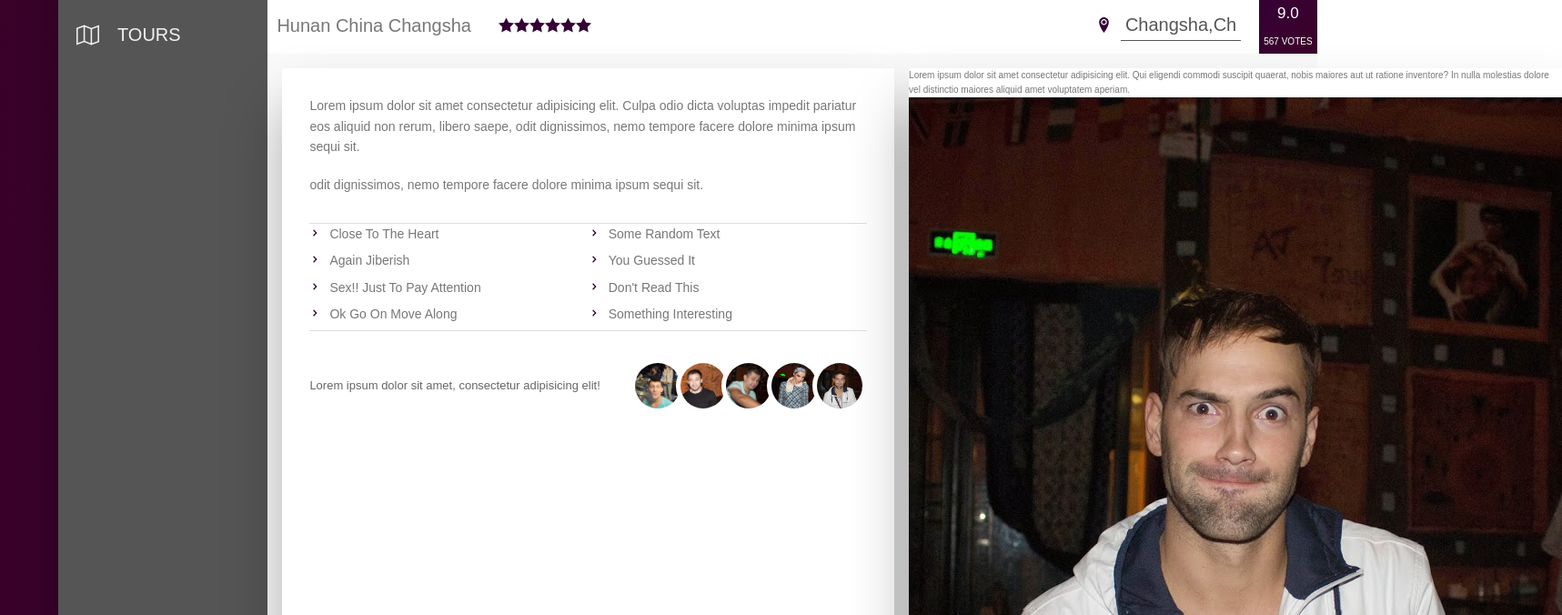
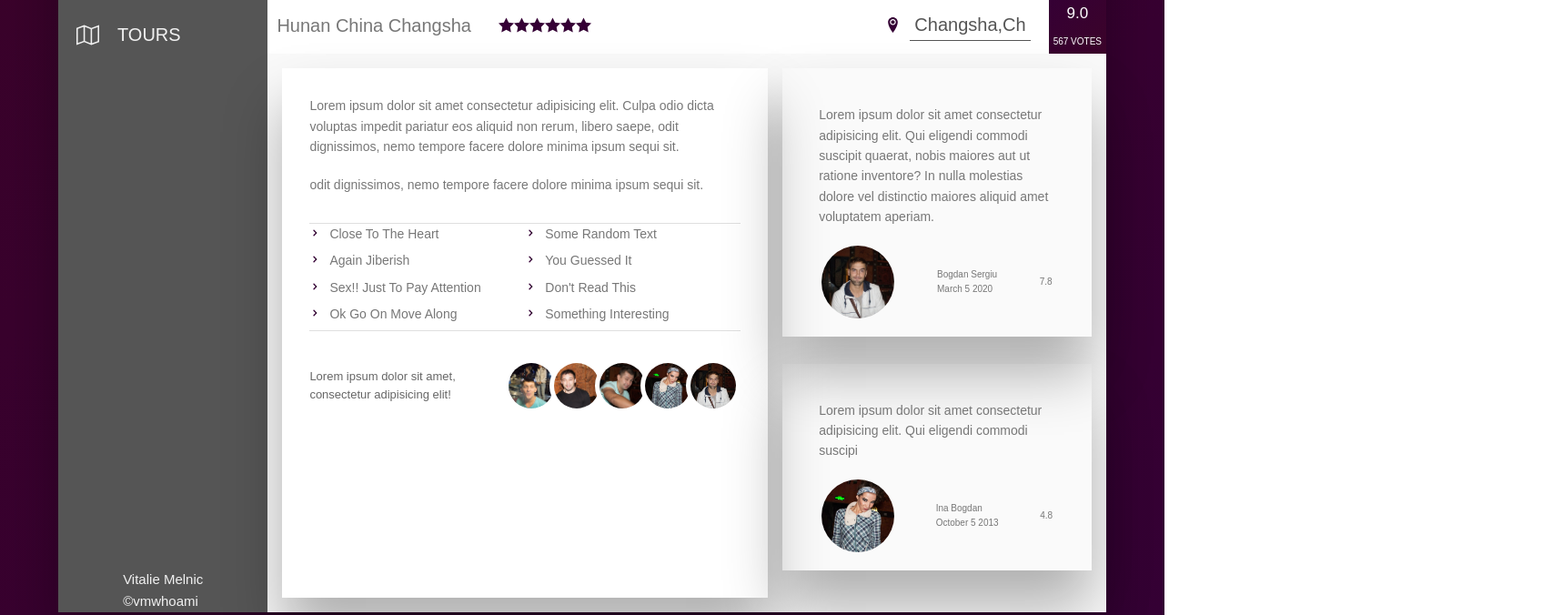
Before and after one commit to vmwhoami/Trillo, a website: page index.html in a window 1280 px wide. Shown: the part 314-990 px from the top of the page at 91% size, 1717 px wide, since content can reach past the window. Drawn offline with Linux system fonts and the light colour scheme; a web font is replaced by a local one.

Commit message:
Add styling to the reviewers pictures and coments

```diff
--- a/index.html
+++ b/index.html
@@ -180,7 +180,7 @@
                                 distinctio maiores aliquid amet voluptatem aperiam.
                             </blockquote>
                             <figcaption class="review-user">
-                                <img src="img/changsha-7.jpg" alt="reviewer">
+                                <img class="review__img" src="img/changsha-7.jpg" alt="reviewer">
                                 <div class="review-user_box">
                                     <p class="review-user_name">Bogdan Sergiu</p>
                                     <p class="review-user_date">March 5 2020 </p>
@@ -191,12 +191,10 @@
 
                         <figure class="review">
                             <blockquote class="review_text">
-                                Lorem ipsum dolor sit amet consectetur adipisicing elit. Qui eligendi commodi suscipit
-                                quaerat, nobis maiores aut ut ratione inventore? In nulla molestias dolore vel
-                                distinctio maiores aliquid amet voluptatem aperiam.
+                                Lorem ipsum dolor sit amet consectetur adipisicing elit. Qui eligendi commodi suscipi
                             </blockquote>
                             <figcaption class="review-user">
-                                <img src="img/changsha-16.jpg" alt="reviewer">
+                                <img class="review__img" src="img/changsha-16.jpg" alt="reviewer">
                                 <div class="review-user_box">
                                     <p class="review-user_name">Ina Bogdan</p>
                                     <p class="review-user_date">October 5 2013 </p>
--- a/sass/_components.scss
+++ b/sass/_components.scss
@@ -426,3 +426,32 @@
     }
 
 }
+
+
+//////////////////////////////
+/////////User Reviews/////////
+
+.review {
+    box-shadow: var(--shadow);
+    margin-bottom: 3rem;
+    padding: 2rem;
+    &_text{
+        font-size: 1.4rem;
+        padding: 2rem;
+    }
+
+    &-user{
+        display: flex;
+        justify-content: space-around;
+        align-items: center;
+    }
+
+    &__img{
+        width: 8rem;
+        height: 8rem;
+        border-radius: 50%;
+        object-fit: cover;
+        object-position: center;
+    }
+
+}
--- a/sass/_layout.scss
+++ b/sass/_layout.scss
@@ -51,6 +51,7 @@
 
 .user-reviews {
     flex: 1;
-
+    display: flex;
+    flex-direction: column;
 
 }
```
Also changed, not shown: css/styles.css, 1 other file.
